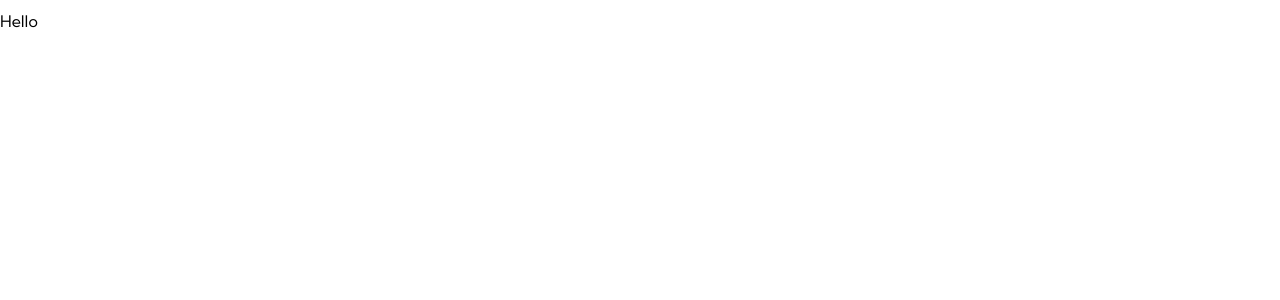
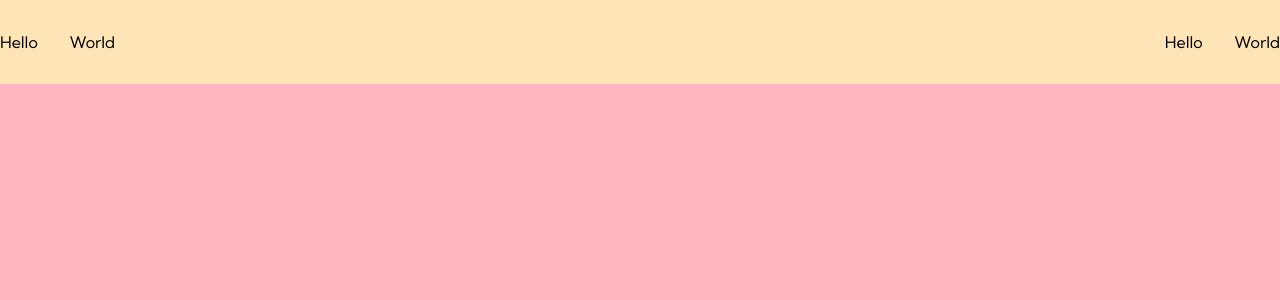
Before and after one commit to BlackWind001/frontend-mentor-challenges, a React app in the folder ecommerce-product-page-main/: page / in a window 1280 px wide. Shown: the top 300 px of the page. Built offline with nearby package versions, Linux system fonts and the light colour scheme.

Commit message:
Created the base for the header sections.

```diff
--- a/ecommerce-product-page-main/src/App.js
+++ b/ecommerce-product-page-main/src/App.js
@@ -1,10 +1,11 @@
 import React from 'react';
 import AppContainer from './components/AppContainer';
+import Header from './sections/header/Header';
 
 export default function EcommerceApp () {
     return (
         <AppContainer>
-            <h1>Hello</h1>
+            <Header />
             {/* Responsive header goes here */}
             {/* Responsive content section goes here */}
         </AppContainer>
--- a/ecommerce-product-page-main/src/components/AppContainer.js
+++ b/ecommerce-product-page-main/src/components/AppContainer.js
@@ -4,9 +4,9 @@ const StyledContainer = styled.div`
     min-width: var(--app-container-min-width);
     max-width: var(--app-container-max-width);
     height: 100%;
-    display: flex;
-    flex-direction: column;
-    overflow-y: auto;
+    margin: 0 auto;
+    overflow: auto;
+    background-color: lightpink;
 `;
 
 export default StyledContainer;
--- /dev/null
+++ b/ecommerce-product-page-main/src/components/HeaderContainer.js
@@ -0,0 +1,15 @@
+import styled from 'styled-components';
+import { APP_CONTAINER_MIN_WIDTH } from '../constants/style_constants';
+
+const StyledHeaderContainer = styled.header`
+    display: flex;
+    flex-gap: 0.5 rem;
+    padding: 1.5rem 1.125rem;
+    background-color: moccasin;
+
+    @media screen and (min-width: ${APP_CONTAINER_MIN_WIDTH + 1}px) {
+        padding: 2rem 0;
+    }
+`;
+
+export default StyledHeaderContainer;
--- /dev/null
+++ b/ecommerce-product-page-main/src/constants/style_constants.js
@@ -0,0 +1,3 @@
+export const APP_CONTAINER_MIN_WIDTH = 375;
+
+export const APP_CONTAINER_MAX = 1344;
--- a/ecommerce-product-page-main/src/index.scss
+++ b/ecommerce-product-page-main/src/index.scss
@@ -3,6 +3,11 @@
     However, this style file will be used to add basic boilerplate
     css that will apply to the entire app along with declaring the
     global style values of the app (colors, font-size, font-weight etc).
+*/
+
+/*
+    IF ANY VARIABLE VALUES IN THIS FILE ARE BEING CHANGED, PLEASE MAKE SURE TO
+    CHANGE THE CORRESPONDING CONSTANT VALUES IN THE style_constants.js FILE.
 */
 
 :root {
--- /dev/null
+++ b/ecommerce-product-page-main/src/sections/header/Header.js
@@ -0,0 +1,21 @@
+import React from 'react';
+import HeaderContainer from '../../components/HeaderContainer';
+import HeaderLeft from './HeaderLeft';
+import HeaderRight from './HeaderRight';
+
+function Header () {
+    return (
+        <HeaderContainer>
+            <HeaderLeft>
+                <span>Hello</span>
+                <span>World</span>
+            </HeaderLeft>
+            <HeaderRight>
+                <span>Hello</span>
+                <span>World</span>
+            </HeaderRight>
+        </HeaderContainer>
+    );
+}
+
+export default Header;
--- /dev/null
+++ b/ecommerce-product-page-main/src/sections/header/HeaderLeft.js
@@ -0,0 +1,14 @@
+import styled from 'styled-components';
+import { APP_CONTAINER_MIN_WIDTH } from '../../constants/style_constants';
+
+const StyledHeaderLeftSection = styled.section`
+    display: flex;
+    gap: 1rem;
+    flex-grow: 1;
+
+    @media screen and (min-width: ${APP_CONTAINER_MIN_WIDTH + 1}px) {
+        gap: 2rem;
+    }
+`;
+
+export default StyledHeaderLeftSection;
--- /dev/null
+++ b/ecommerce-product-page-main/src/sections/header/HeaderRight.js
@@ -0,0 +1,13 @@
+import styled from 'styled-components';
+import { APP_CONTAINER_MIN_WIDTH } from '../../constants/style_constants';
+
+const StyledHeaderRightSection = styled.section`
+    display: flex;
+    gap: 1rem;
+
+    @media screen and (min-width: ${APP_CONTAINER_MIN_WIDTH + 1}px) {
+        gap: 2rem;
+    }
+`;
+
+export default StyledHeaderRightSection;
```
Also changed, not shown: 1 other file (tests, documents, lock files or other folders).
